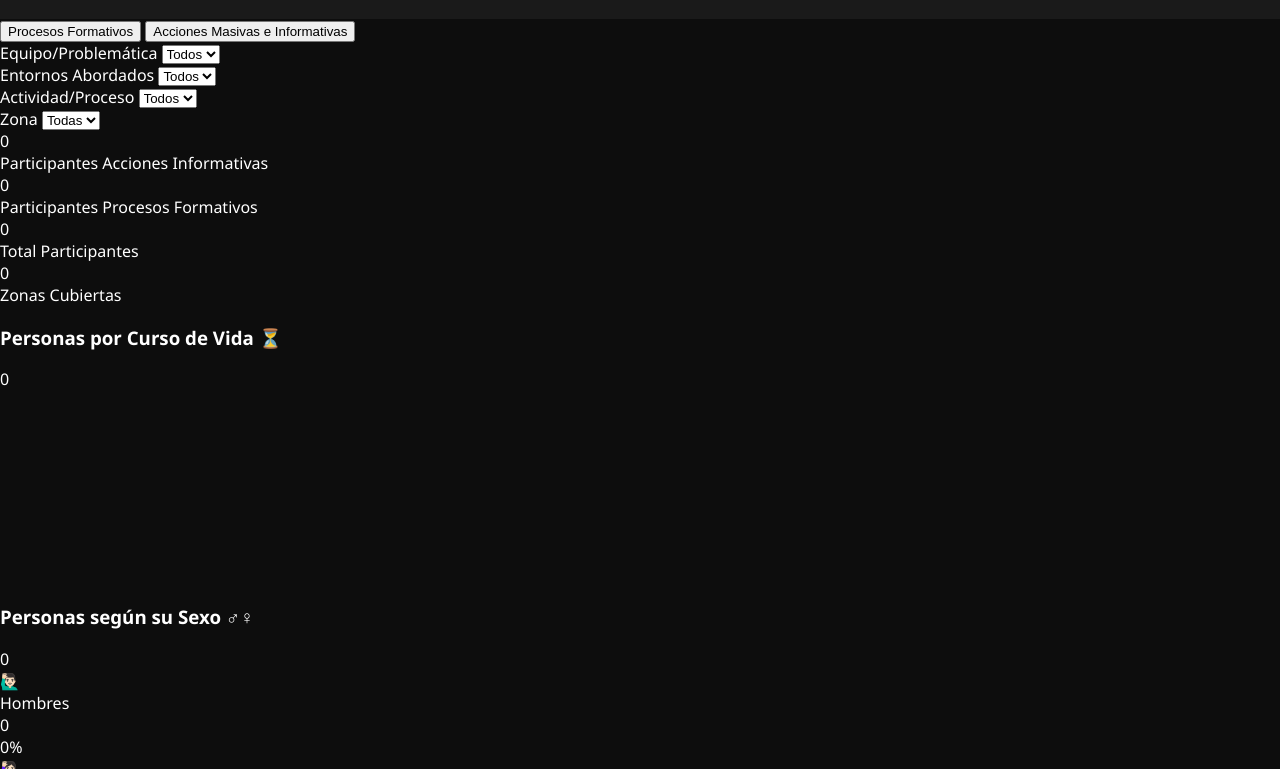
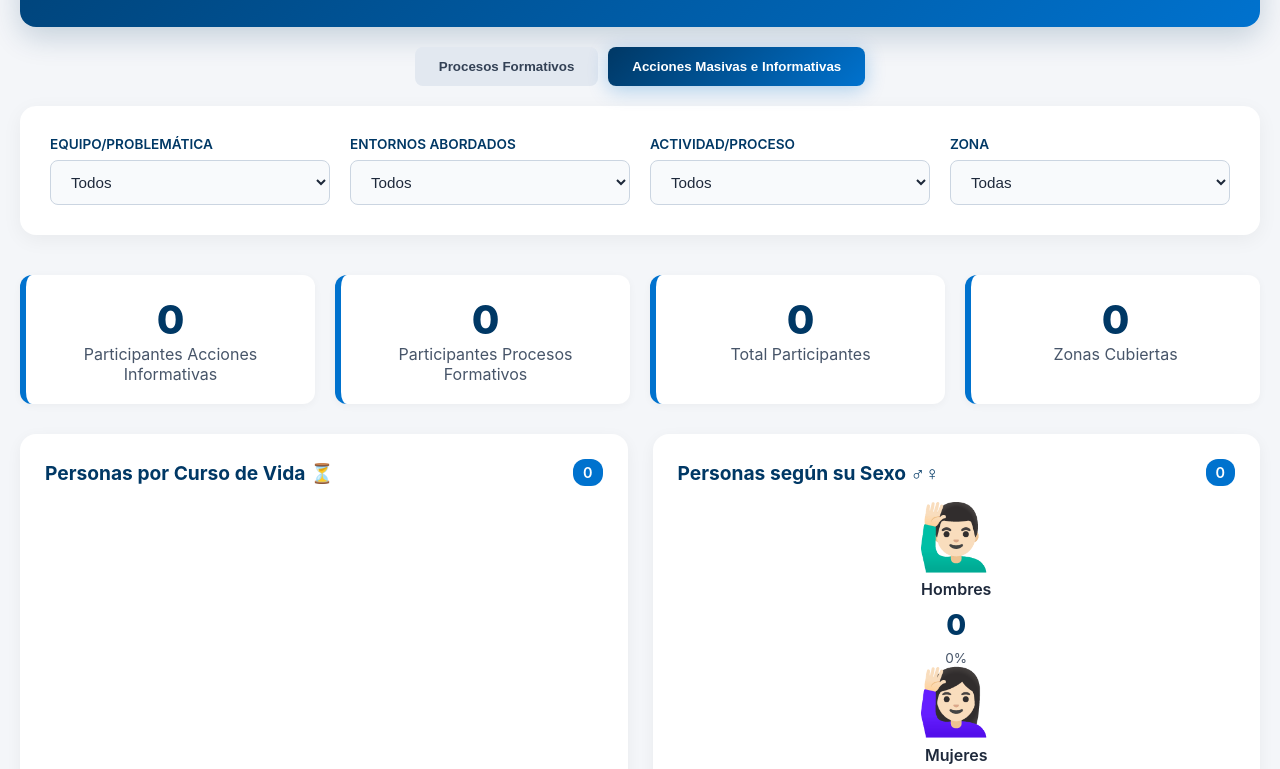
Before and after one commit to CiudadBienestar/infografias_PSPIC, a plain HTML site: page index.html in a window 1280 px wide. Shown: the part 401-1170 px from the top of the page. Drawn offline with nearby package versions, Linux system fonts and the light colour scheme; no server answers.

Commit message:
Update styles.css

```diff
--- a/assets/styles.css
+++ b/assets/styles.css
@@ -1,24 +1,295 @@
+* {
+  margin: 0;
+  padding: 0;
+  box-sizing: border-box;
+}
 
 body {
-  background-color: #0d0d0d;
-  color: #ffffff;
-  font-family: 'Segoe UI', sans-serif;
+  font-family: "Inter", -apple-system, BlinkMacSystemFont, sans-serif;
+  background: #f4f6f9;
+  color: #1e293b;
+  min-height: 100vh;
+}
+
+.container {
+  max-width: 1400px;
+  margin: 0 auto;
+  padding: 20px;
+}
+
+/* === CABECERA === */
+.header {
+  text-align: center;
+  margin-bottom: 20px;
+  padding: 30px 0;
+  background: linear-gradient(135deg, #003865, #0072ce);
+  color: white;
+  border-radius: 16px;
+  box-shadow: 0 10px 30px rgba(0, 56, 101, 0.2);
+}
+
+.header h1 {
+  font-size: 2.8rem;
+  font-weight: 800;
+  margin-bottom: 10px;
+}
+
+.header p {
+  font-size: 1.2rem;
+  font-weight: 400;
+  color: #dce3ea;
+}
+
+/* === TABS === */
+.tabs-container {
+  display: flex;
+  justify-content: center;
+  margin-bottom: 20px;
+  gap: 10px;
+}
+
+.tab-button {
+  padding: 12px 24px;
+  background: #e2e8f0;
+  border: none;
+  border-radius: 8px;
+  cursor: pointer;
+  font-weight: 600;
+  color: #334155;
+  transition: all 0.3s ease;
+}
+
+.tab-button.active {
+  background: linear-gradient(135deg, #003865, #0072ce);
+  color: white;
+  box-shadow: 0 4px 20px rgba(0, 114, 206, 0.3);
+}
+
+.tab-button:hover:not(.active) {
+  background: #cbd5e1;
+}
+
+/* === FILTROS === */
+.filters-container {
+  display: grid;
+  grid-template-columns: repeat(auto-fit, minmax(250px, 1fr));
+  gap: 20px;
+  margin-bottom: 40px;
+  background: white;
+  padding: 30px;
+  border-radius: 16px;
+  box-shadow: 0 5px 20px rgba(0, 0, 0, 0.05);
+}
+
+.filter-group label {
+  font-weight: 600;
+  font-size: 0.85rem;
+  text-transform: uppercase;
+  color: #003865;
+  margin-bottom: 8px;
+  display: block;
+}
+
+.filter-select {
+  width: 100%;
+  padding: 12px 16px;
+  border: 1px solid #cbd5e1;
+  border-radius: 8px;
+  background: #f8fafc;
+  color: #1e293b;
+  font-size: 0.95rem;
+}
+
+.filter-select:focus {
+  border-color: #0072ce;
+  outline: none;
+  box-shadow: 0 0 0 3px rgba(0, 114, 206, 0.2);
+}
+
+/* === TARJETAS RESUMEN === */
+.summary-cards {
+  display: grid;
+  grid-template-columns: repeat(auto-fit, minmax(250px, 1fr));
+  gap: 20px;
+  margin-bottom: 30px;
+}
+
+.summary-card {
+  background: white;
+  border-left: 6px solid #0072ce;
+  padding: 20px;
+  border-radius: 12px;
+  box-shadow: 0 2px 8px rgba(0, 0, 0, 0.04);
+  text-align: center;
+}
+
+.summary-number {
+  font-size: 2.5rem;
+  font-weight: 800;
+  color: #003865;
+}
+
+.summary-label {
+  font-size: 1rem;
+  color: #475569;
+}
+
+/* === GRÁFICAS === */
+.dashboard-grid {
+  display: grid;
+  grid-template-columns: repeat(auto-fit, minmax(400px, 1fr));
+  gap: 25px;
+}
+
+.chart-card {
+  background: white;
+  border-radius: 16px;
+  padding: 25px;
+  box-shadow: 0 4px 15px rgba(0, 0, 0, 0.05);
+  transition: transform 0.3s;
+}
+
+.chart-card:hover {
+  transform: translateY(-5px);
+}
+
+.chart-header {
+  display: flex;
+  justify-content: space-between;
+  align-items: center;
+  margin-bottom: 15px;
+}
+
+.chart-title {
+  font-size: 1.2rem;
+  font-weight: 700;
+  color: #003865;
+}
+
+.chart-count {
+  background: #0072ce;
+  color: white;
+  padding: 5px 10px;
+  border-radius: 12px;
+  font-size: 0.9rem;
+  font-weight: 600;
+}
+
+.chart-container {
+  height: 300px;
+  max-width: 100%;
+  position: relative;
+}
+
+.chart-card canvas {
+  max-height: 300px;
+  margin: 0 auto;
+}
+
+/* === GÉNERO === */
+.gender-icon {
+  font-size: 4rem;
+  line-height: 1.1;
+  display: flex;
+  align-items: center;
+  justify-content: center;
+}
+
+
+.gender-item {
+  text-align: center;
+  display: flex;
+  flex-direction: column;
+  align-items: center;
+  gap: 8px;
+}
+
+.gender-icon img {
+  height: 70px;
+  width: auto;
+  display: block;
+}
+
+.gender-label {
+  font-weight: 600;
   margin: 0;
-  padding: 0;
 }
-header, footer {
-  background-color: #1a1a1a;
+
+.gender-count {
+  font-size: 1.8rem;
+  font-weight: 800;
+  color: #003865;
+}
+
+.gender-percentage {
+  font-size: 0.85rem;
+  color: #475569;
+}
+
+/* === FOOTER INSTITUCIONAL === */
+.footer {
+  background: #003865;
+  padding: 25px 0 20px;
   text-align: center;
-  padding: 1rem;
+  margin-top: 60px;
+  color: #e2e8f0;
 }
-h1 {
-  color: #f97316;
+
+.footer-content {
+  display: flex;
+  flex-direction: column;
+  align-items: center;
+  gap: 10px;
 }
-main {
-  padding: 2rem;
+
+.footer-logo-wrapper {
+  background: white;
+  padding: 6px 12px;
+  border-radius: 8px;
+  box-shadow: 0 2px 6px rgba(0, 0, 0, 0.1);
 }
-canvas {
-  margin: 2rem auto;
+
+.footer-logo {
+  max-height: 28px;
+  width: auto;
+  object-fit: contain;
   display: block;
-  max-width: 600px;
 }
+
+.footer p {
+  margin: 0;
+  font-weight: 600;
+  font-size: 0.95rem;
+  letter-spacing: 1px;
+}
+
+/* === ANIMACIONES Y RESPONSIVE === */
+.tab-content {
+  display: none;
+}
+
+.tab-content.active {
+  display: block;
+  animation: fadeIn 0.4s ease-in-out;
+}
+
+@keyframes fadeIn {
+  from { opacity: 0; transform: translateY(10px); }
+  to { opacity: 1; transform: translateY(0); }
+}
+
+@media (max-width: 768px) {
+  .dashboard-grid {
+    grid-template-columns: 1fr;
+  }
+
+  .chart-container {
+    height: 250px;
+  }
+}
+
+@media (max-width: 480px) {
+  .header h1 {
+    font-size: 2rem;
+  }
+}
```
